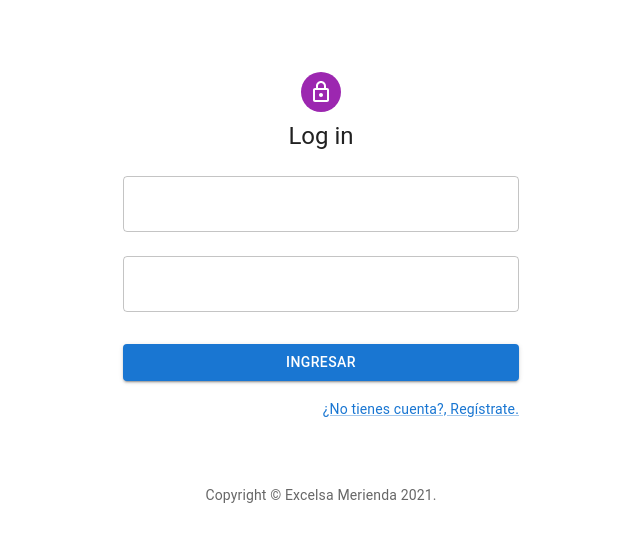
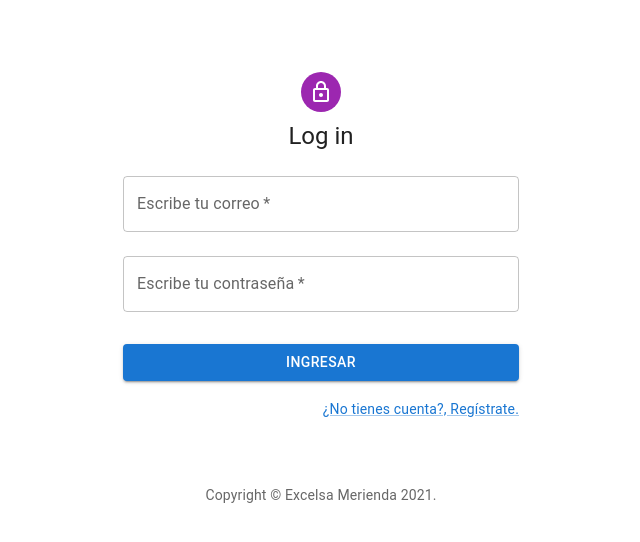
Before and after one commit to andresrokp/excelsa-merienda-front, a React (Create React App) app: page /login in a window 1280 px wide. Shown: the top 542 px of the page, without its empty margins (319-959 px from the left). Built offline with nearby package versions, Linux system fonts and the light colour scheme; no server answers.

Commit message:
correciones deployement...

```diff
--- a/public/index.html
+++ b/public/index.html
@@ -24,7 +24,7 @@
       work correctly both with client-side routing and a non-root public URL.
       Learn how to configure a non-root public URL by running `npm run build`.
     -->
-    <title>React App</title>
+    <title>Excelsa por andresrockp</title>
   </head>
   <body>
     <noscript>You need to enable JavaScript to run this app.</noscript>
--- a/src/Components/Authentication/LogIn.jsx
+++ b/src/Components/Authentication/LogIn.jsx
@@ -84,8 +84,8 @@ export const LogIn = () => {
               </Collapse>
           </Box>
           <Box component="form" onSubmit={handleSubmit} noValidate sx={{ mt: 1 }}>
-            <TextField onFocus={(e)=>{setStAlert(false)}} margin="normal" required fullWidth id="email" name="email"/>
-            <TextField onFocus={(e)=>{setStAlert(false)}} margin="normal" required fullWidth name="password" type="password" id="password"/>
+            <TextField onFocus={(e)=>{setStAlert(false)}} label="Escribe tu correo" margin="normal" required fullWidth id="email" name="email"/>
+            <TextField onFocus={(e)=>{setStAlert(false)}} label="Escribe tu contraseña" margin="normal" required fullWidth name="password" type="password" id="password"/>
             <Button type="submit" fullWidth variant="contained" sx={{ mt: 3, mb: 2 }}>
               Ingresar
               </Button>
--- a/src/Components/MarcoGeneral/DashboardWHTP.jsx
+++ b/src/Components/MarcoGeneral/DashboardWHTP.jsx
@@ -106,14 +106,14 @@ export const DashboardWHTP = () => {
     setOpen(!open);
   };
 
-  const [boardCounter, setBoardCounter] = React.useState(localStorage.getItem('boardCounter'));
+  const [boardCounter, setBoardCounter] = React.useState(1);
   const toggleContenido = (b) => {
     setBoardCounter(b);
   };
 
   React.useEffect(() =>{
     console.log('globalU desde loading en DSHB ~~',globalUser);
-    setBoardCounter(localStorage.getItem('boardCounter'))
+    setBoardCounter(1)
   },[]);
 
   return (
```
